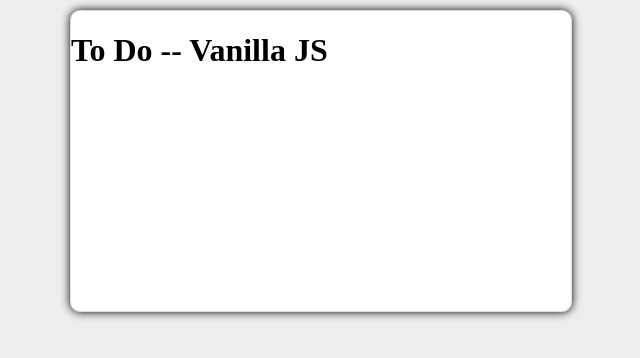
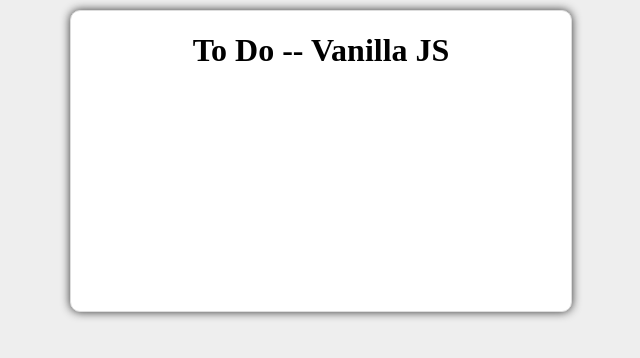
Before and after one commit to edlinkiii/todo-vanilla-js, a plain HTML site: page index.html in a window 1280 px wide. Shown: the whole page, without its empty margins (319-959 px from the left). Drawn offline with Linux system fonts and the light colour scheme.

Commit message:
Minor changes

```diff
--- a/app.js
+++ b/app.js
@@ -1,6 +1,6 @@
 const container = document.querySelector('#container');
 
-container.innerHTML = `<h1>To Do -- Vanilla JS</h1>`;
+container.innerHTML = `<h1 style='text-align:center;'>To Do -- Vanilla JS</h1>`;
 
 // setup node.js server
 // connect to todo api (GET)
@@ -12,6 +12,7 @@ container.innerHTML = `<h1>To Do -- Vanilla JS</h1>`;
 
 
 
+
 /******* NEXT
  * Vanilla Web Components
  * React
--- a/index.html
+++ b/index.html
@@ -5,6 +5,7 @@
     <meta name="viewport" content="width=device-width, initial-scale=1.0">
     <meta http-equiv="X-UA-Compatible" content="ie=edge">
     <title>To Do -- Vanilla JS</title>
+    <meta name="author" content="Ed Link III">
     <link rel="stylesheet" href="./styles.css">
 </head>
 <body>
--- a/styles.css
+++ b/styles.css
@@ -9,5 +9,5 @@ body {
     background: #fff;
     border-radius: 10px;
     min-height: 300px;
-    box-shadow: 0px 0px 10px #000;
+    box-shadow: 0px 0px 10px #333;
 }
```
